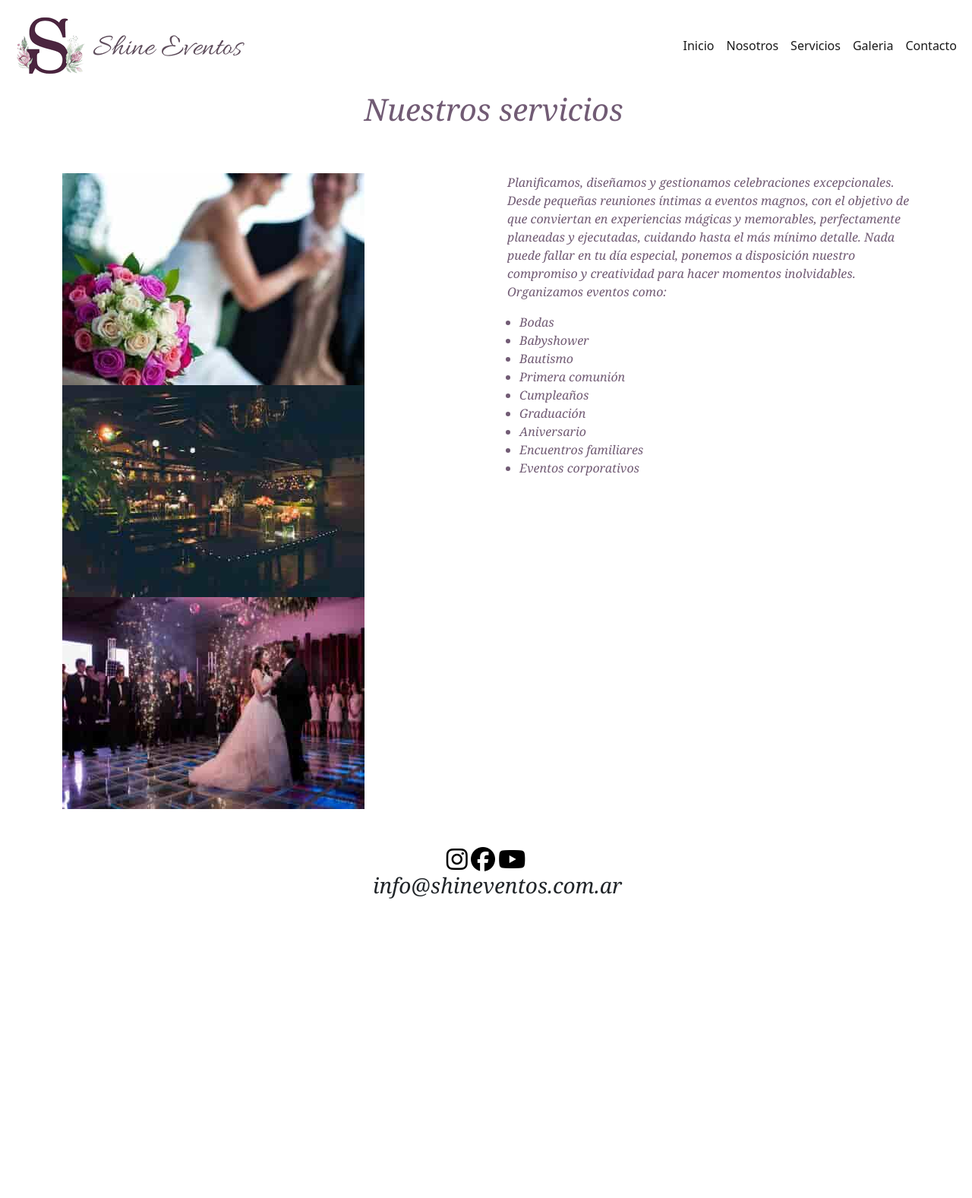
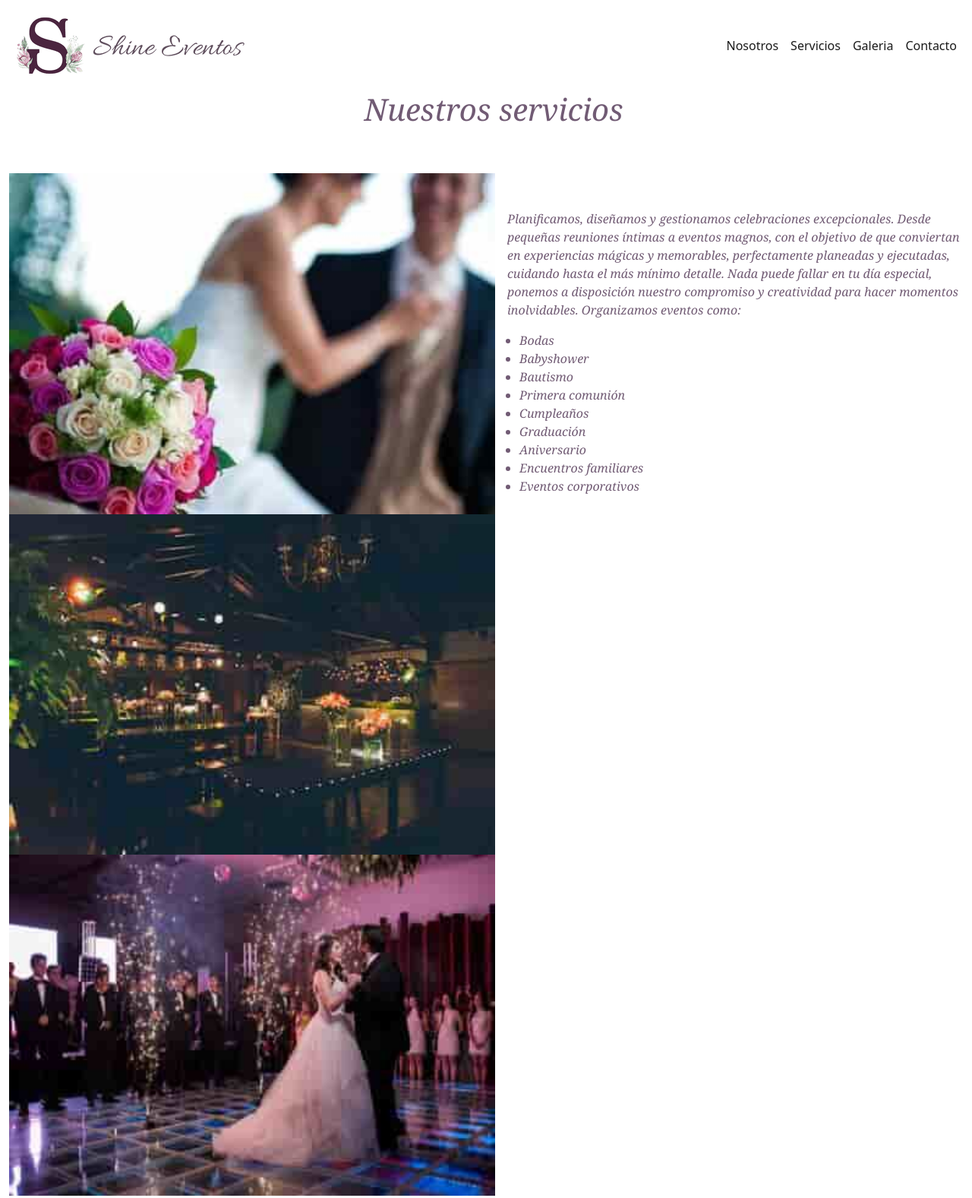
Before and after one commit to belurbinelli/shine, a plain HTML site: page secciones/servicios.html in a window 1280 px wide. Shown: the top 1577 px of the page at 76% size. Before the commit the page ends 1191 px from the top, so only its background shows below. Drawn offline with nearby package versions, Linux system fonts and the light colour scheme.

Commit message:
proyecto final

```diff
--- a/secciones/servicios.html
+++ b/secciones/servicios.html
@@ -21,7 +21,7 @@
             <nav class="navbar navbar-expand-lg">
                 <div class="container-fluid ">
                     <a class="navbar-brand" href="../index.html">
-                        <img src="../img/logo.png" alt="Logo Shine Eventos">
+                        <img src="../img/logo.png" alt="Logo Shine Eventos" href="../index.html">
                     </a>
                     <button class="navbar-toggler" type="button" data-bs-toggle="collapse" data-bs-target="#navbarNav"
                         aria-controls="navbarNav" aria-expanded="false" aria-label="Toggle navigation">
@@ -29,9 +29,6 @@
                     </button>
                     <div class="collapse navbar-collapse justify-content-end" id="navbarNav">
                         <ul class="navbar-nav">
-                            <li class="nav-item">
-                                <a class="nav-link active" aria-current="page" href="../index.html">Inicio</a>
-                            </li>
                             <li class="nav-item">
                                 <a class="nav-link active" aria-current="page" href="./nosotros.html">Nosotros</a>
                             </li>
@@ -56,15 +53,15 @@
             <section>
                 <h1>Nuestros servicios</h1>
             </section>
-            <div class="container">
+            <div class="container-fluid">
                 <div class="row">
                     <div class="col col-md-6">
-                        <img src="../img/fotografia.jpg" alt="Evento1">
-                        <img src="../img/fiesta3.jpg" alt="Evento2">
-                        <img src="../img/15.jpg" alt="Evento3">
+                        <img class="picture" src="../img/fotografia.jpg" alt="Evento1">
+                        <img class="picture" src="../img/fiesta3.jpg" alt="Evento2">
+                        <img class="picture" src="../img/15.jpg" alt="Evento3">
                     </div>
                     <div class="col col-md-6 ">
-                    <p>
+                    <p class="mt-5">
                         Planificamos, diseñamos y gestionamos celebraciones excepcionales.
                         Desde pequeñas reuniones íntimas a eventos magnos, con el objetivo
                         de que conviertan en experiencias mágicas y memorables, perfectamente
--- a/style/_generales.scss
+++ b/style/_generales.scss
@@ -26,6 +26,8 @@ header {
 
 body {
     background-color: $blanco;
+    min-height: 100vh;
+    position: relative;
 }
 
 .presentacion {
@@ -41,6 +43,9 @@ body {
     }
 }
 
+main{
+    padding-bottom: 3em;
+}
 
 h2 {
     @include marginlb(30px,30px);
@@ -56,8 +61,12 @@ p {
 }
 
 .picture{
-    width: 600px;
+    width: 50vw;
 }
+.picture2{
+    width: 40vw;
+}
+
 
 
 .redes {
@@ -97,6 +106,10 @@ p {
     flex-direction: column;
     grid-area: footer;
     align-items: center;
+    justify-content: end;
+    position: absolute;
+    bottom: 0;
+    width: 100%;
     .redesSociales a i{
         zoom: 200%;
         color: $negro;
@@ -113,3 +126,7 @@ p {
     @extend .dflex;
     border: 15px solid $blanco;
 }
+
+.imagen img{
+    width: 40vw;
+}
--- a/style/style.scss
+++ b/style/style.scss
@@ -26,6 +26,11 @@
 
     .imagen img {
         height: auto;
-        width: 350px;
+        width: 90vw;
     }
+
+    .picture, .picture2{
+        width: 100vw;
+    }
+
 }
```
Also changed, not shown: index.html (+2 -6 lines), secciones/contacto.html (+3 -6 lines), secciones/galeria.html (+2 -5 lines), secciones/nosotros.html (+2 -5 lines), estilos/style.css, 1 other file.
